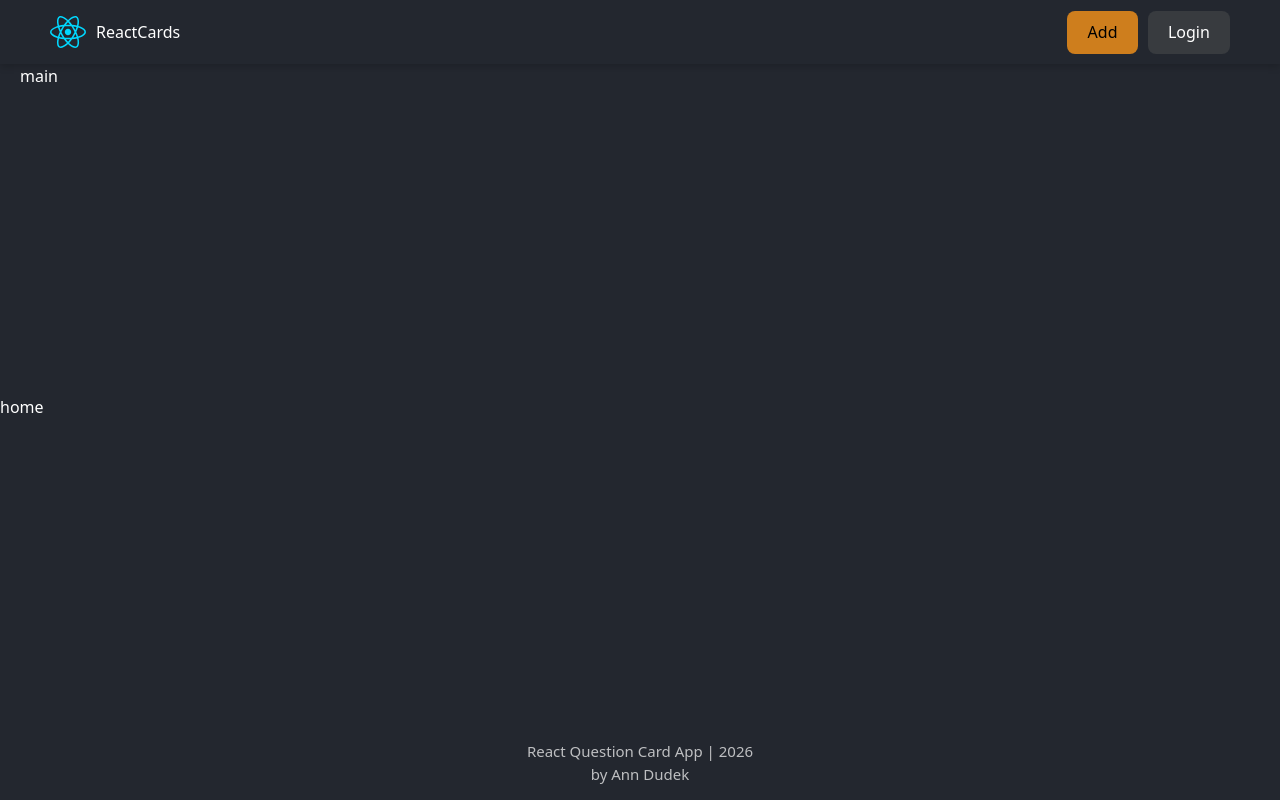
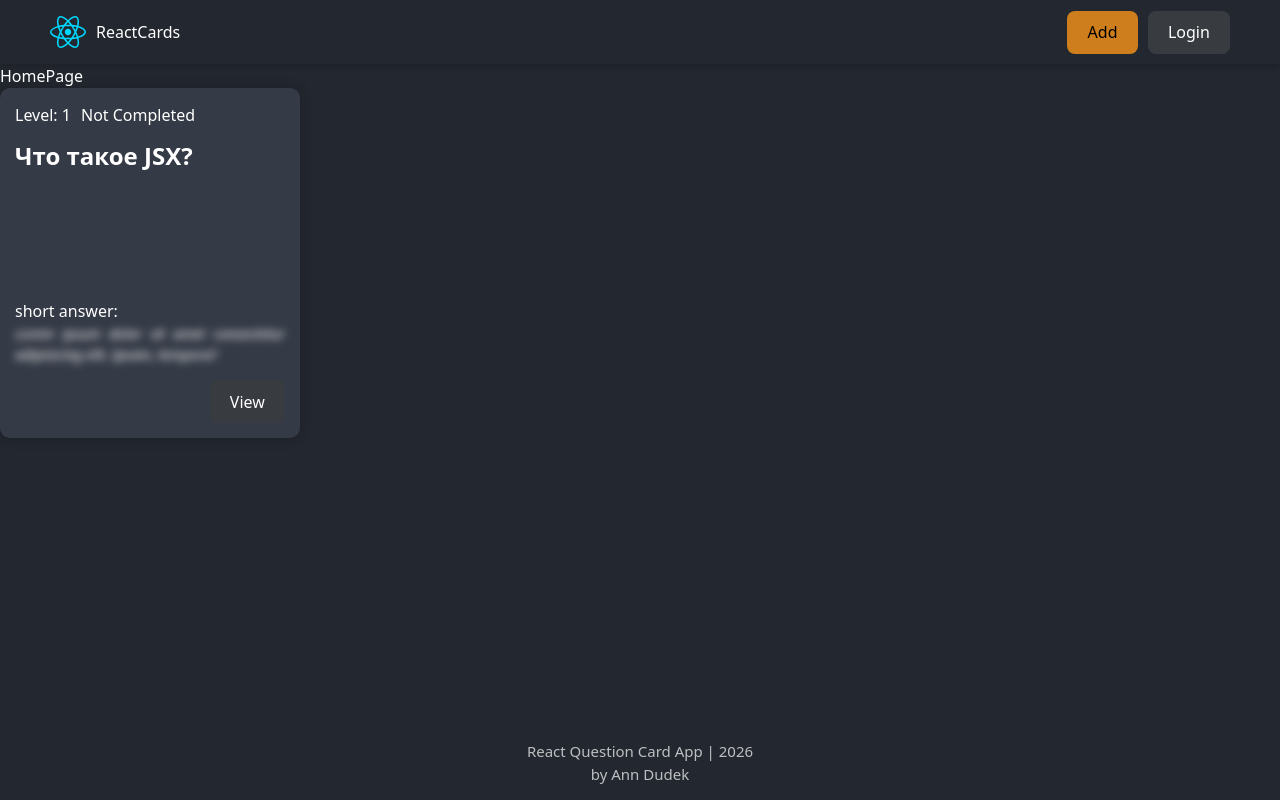
Before and after one commit to anndudek/react-pet, a React (Vite) app: page / in a window 1280 px wide. Built offline with nearby package versions, Linux system fonts and the light colour scheme.

Commit message:
Home page and question card

```diff
--- a/src/App.jsx
+++ b/src/App.jsx
@@ -1,5 +1,6 @@
 import { BrowserRouter, Route, Routes } from "react-router-dom";
 import { MainLayout } from "./components/MainLayout";
+import { HomePage } from "./pages/HomePage";
 
 function App() {
   //return <MainLayout />;
@@ -7,7 +8,7 @@
     <BrowserRouter>
       <Routes>
         <Route element={<MainLayout />}>
-          <Route path="/" element={<div>home</div>}></Route>
+          <Route path="/" element={<HomePage />}></Route>
           <Route path="/forbidden" element={<div>forbidden</div>}></Route>
           <Route path="/addquestion" element={<div>addQuestion</div>}></Route>
         </Route>
--- a/src/components/Header/Header.jsx
+++ b/src/components/Header/Header.jsx
@@ -2,16 +2,21 @@
 import { Button } from "../Button";
 import cls from "./Header.module.css";
 import reactLogo from "../../assets/react.svg";
+import { useNavigate } from "react-router-dom";
 
 export const Header = () => {
+  const navigate = useNavigate();
+
   return (
     <header className={cls.header}>
-      <p>
+      <p onClick={() => navigate("/")}>
         <img src={reactLogo} alt="react logo" />
         <span>ReactCards</span>
       </p>
       <div className={cls.headerButtons}>
-        <Button isActive={true}>Add</Button>
+        <Button isActive={true} onClick={() => navigate("/addquestion")}>
+          Add
+        </Button>
         <Button>Login</Button>
       </div>
     </header>
--- a/src/components/MainLayout/MainLayout.jsx
+++ b/src/components/MainLayout/MainLayout.jsx
@@ -9,7 +9,6 @@
     <div className={cls.mainLayout}>
       <Header />
       <div className={cls.mainWrapper}>
-        <main className={cls.main}>main</main>
         <Outlet />
         <footer className={cls.footer}>
           React Question Card App | {currentYear} <br />
--- /dev/null
+++ b/src/components/QuestionCard/QuedtionCard.jsx
@@ -0,0 +1,23 @@
+import {} from "react";
+import cls from "./QuestionCard.module.css";
+import { Button } from "../Button";
+
+export const QuestionCard = () => {
+  return (
+    <div className={cls.card}>
+      <div className={cls.cardLabels}>
+        <div>Level: 1</div>
+        <div>Not Completed</div>
+      </div>
+
+      <h5 className={cls.cardTitle}>Что такое JSX?</h5>
+
+      <div className={cls.cardAnswers}>
+        <label>short answer: </label>
+        <p className={cls.cardAnswer}>Lorem ipsum dolor sit amet consectetur adipisicing elit. Ipsam, tempora?</p>
+      </div>
+
+      <Button onClick={() => {}}>View</Button>
+    </div>
+  );
+};
--- /dev/null
+++ b/src/components/QuestionCard/QuestionCard.module.css
@@ -0,0 +1,45 @@
+.card {
+    width: 300px;
+    height: 350px;
+    border-radius: 10px;
+    padding: 15px;
+    background-color: var(--card-bg-color);
+    color: var(--text-color);
+    box-shadow: 0 0 8px 5px rgba(0, 0, 0, 0.1);
+    display: flex;
+    justify-content: flex-start;
+    flex-direction: column;
+    align-items: flex-start;
+    gap: 15px;
+
+    button {
+        align-self: flex-end;
+    }
+}
+
+.cardLabels {
+    display: flex;
+    gap: 10px;
+}
+
+.cardTitle {
+    font-size: 24px;
+    line-height: 28px;
+}
+
+.cardAnswers {
+    margin-top: auto;
+}
+
+.cardAnswer {
+    font-size: 14px;
+    filter: blur(4px);
+    font-style: italic;
+    text-align: justify;
+    cursor: pointer;
+    transition: filter .8s ease-in-out;
+}
+
+.cardAnswer:hover {
+    filter: none;
+}
--- /dev/null
+++ b/src/components/QuestionCard/index.jsx
@@ -0,0 +1 @@
+export { QuestionCard } from "./QuedtionCard";
--- a/src/index.css
+++ b/src/index.css
@@ -4,6 +4,8 @@
 
   --btn-bg-color: #383b3f;
   --btn-text-color: #fff;
+
+  --card-bg-color: #343a46;
 
   font-family: system-ui, Avenir, Helvetica, Arial, sans-serif;
   line-height: 1.5;
@@ -40,6 +42,8 @@
 
     --btn-bg-color: #16444f;
     --btn-text-color: #57c4dc;
+
+    --card-bg-color: #ebedf0;
   }
 }
 
@@ -50,5 +54,7 @@
 
     --btn-bg-color: #383b3f;
     --btn-text-color: #fff;
+
+    --card-bg-color: #343a46;
   }
 }
--- /dev/null
+++ b/src/pages/HomePage/HomePage.jsx
@@ -0,0 +1,12 @@
+import {} from "react";
+import cls from "./HomePage.module.css";
+import { QuestionCard } from "../../components/QuestionCard";
+
+export const HomePage = () => {
+  return (
+    <div>
+      HomePage
+      <QuestionCard />
+    </div>
+  );
+};
--- /dev/null
+++ b/src/pages/HomePage/index.jsx
@@ -0,0 +1 @@
+export { HomePage } from "./HomePage";
```
Also changed, not shown: src/pages/HomePage/HomePage.module.css (added).
